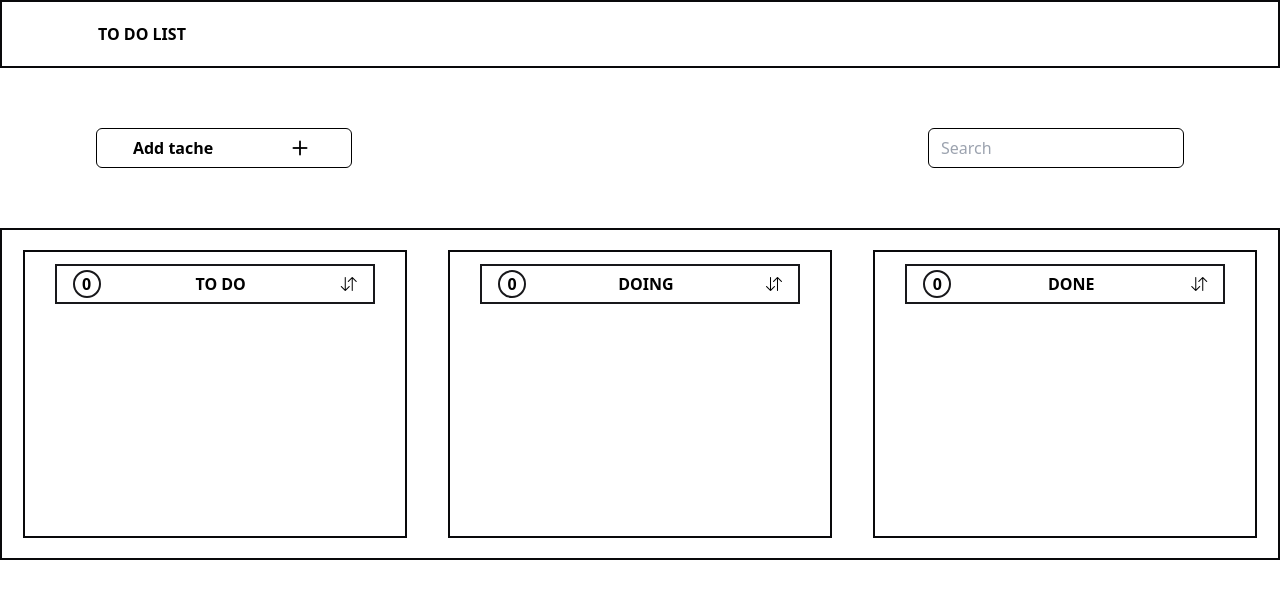
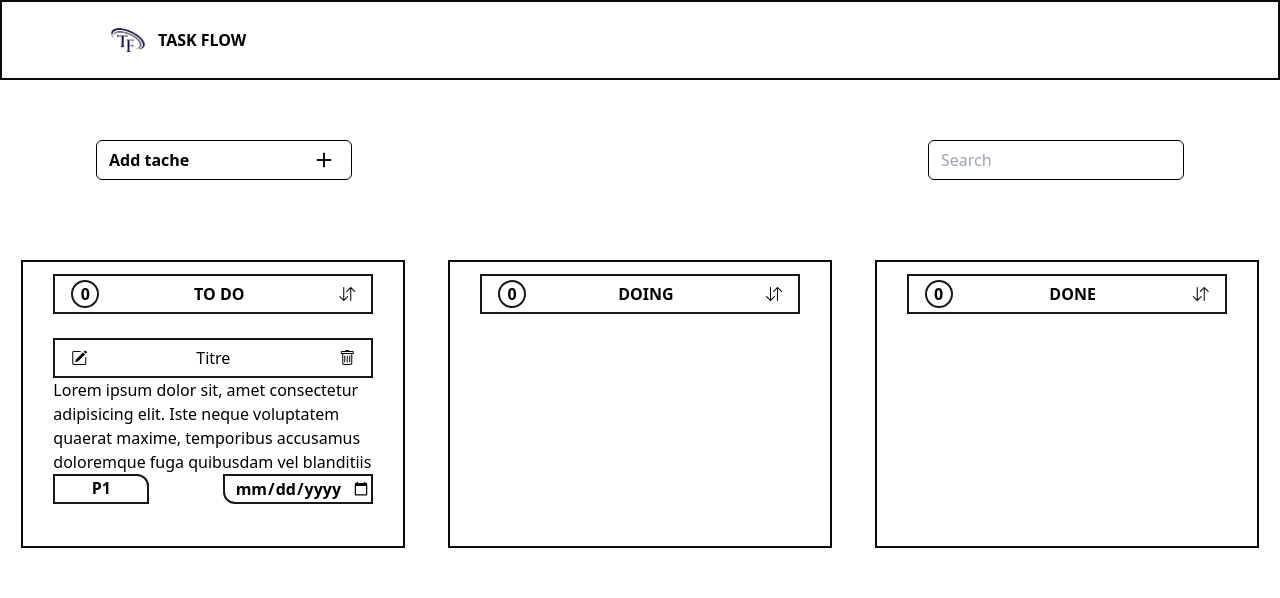
Before and after one commit to Youcode-Classe-E-2024-2025/amine_sabri-todo, a website: page index.html in a window 1280 px wide. Drawn offline with nearby package versions, Linux system fonts and the light colour scheme.

Commit message:
j'ai compliter code de tache dans html

```diff
--- a/index.html
+++ b/index.html
@@ -9,26 +9,40 @@
     <title>Document</title>
 </head>
 <body>
-    <header class="border-2 border-zinc-950 flex justify-between px-24 p-5 font-bold font-sans">
-        <h1>TO DO LIST</h1>
+    <header class="border-2 border-zinc-950 flex items-center px-24 p-2 font-bold font-sans">
+        <img src="./assets/images/Task Flow logo.png" alt="logo not found" width="60px" height="60px"><h1>TASK FLOW</h1>
     </header>
 
 
     <section class="flex justify-between px-24 p-5 my-10">
-        <button class="border border-black rounded-md w-64 h-10 flex justify-around items-center font-bold">Add tache <span class=" text-3xl"><i class="bi bi-plus"></i></span></button>
+        <button class="border border-black rounded-md w-64 h-10 flex justify-between px-3 ps-3 items-center font-bold">Add tache <span class=" text-3xl"><i class="bi bi-plus"></i></span></button>
         <input type="text" placeholder="Search" class="border border-black rounded-md w-64 h-10 outline-none ps-3">
 
     </section>
 
-    <section class="container flex justify-around border-2 border-zinc-950 h-full">
-        <div class="todo border-2 border-zinc-950 m-5 w-96 h-72 flex justify-center items-start">
+    <section class="container flex justify-around  h-full">
+        <div class="todo border-2 border-zinc-950 m-5 w-96 h-72 flex  flex-col items-center  ">
             <div class="header-todo border-2 border-zinc-900 flex justify-between items-center ps-4 pe-4 w-80 h-10 mt-3">
                 <p class="font-bold w-7  border-2 border-zinc-900 rounded-full text-center">0</p>
                 <h2 class="font-bold">TO DO</h2>
                 <i class="bi bi-arrow-down-up font-bold"></i>
             </div>
-            <div class="tache">
-
+            <div class="tache  w-80 mt-6">
+                <div class="header-tache  border-2 border-zinc-900 flex justify-between items-center ps-4 pe-4 w-80 h-10">
+                    <i class="bi bi-pencil-square"></i>
+                    <h3>Titre</h3>
+                    <i class="bi bi-trash"></i>
+                </div>
+                <div class="description-tahe overflow-scroll h-24">
+                    <p>Lorem ipsum dolor sit, amet consectetur adipisicing elit.
+                        Iste neque voluptatem quaerat maxime, temporibus accusamus doloremque
+                         fuga quibusdam vel blanditiis voluptatum dolorum voluptate reiciendis
+                         Lorem ipsum dolor sit amet. Lorem ipsum dolor sit amet. tenetur rem distinctio! Dolor, perspiciatis minus?</p>
+                </div>
+                <div class="foot-tache flex justify-between">
+                     <p class="border-2 border-zinc-900 w-24 text-center font-bold rounded-se-xl">P1</p>
+                     <input type="date" name="" id="" class="border-2 border-zinc-900 w-34 text-center font-bold rounded-es-xl">
+                </div>
             </div>
         </div>
         <div class="todo border-2 border-zinc-950 m-5 w-96 h-72 flex justify-center items-start">
```
Also changed, not shown: assets/images/Task Flow logo.png (added).
